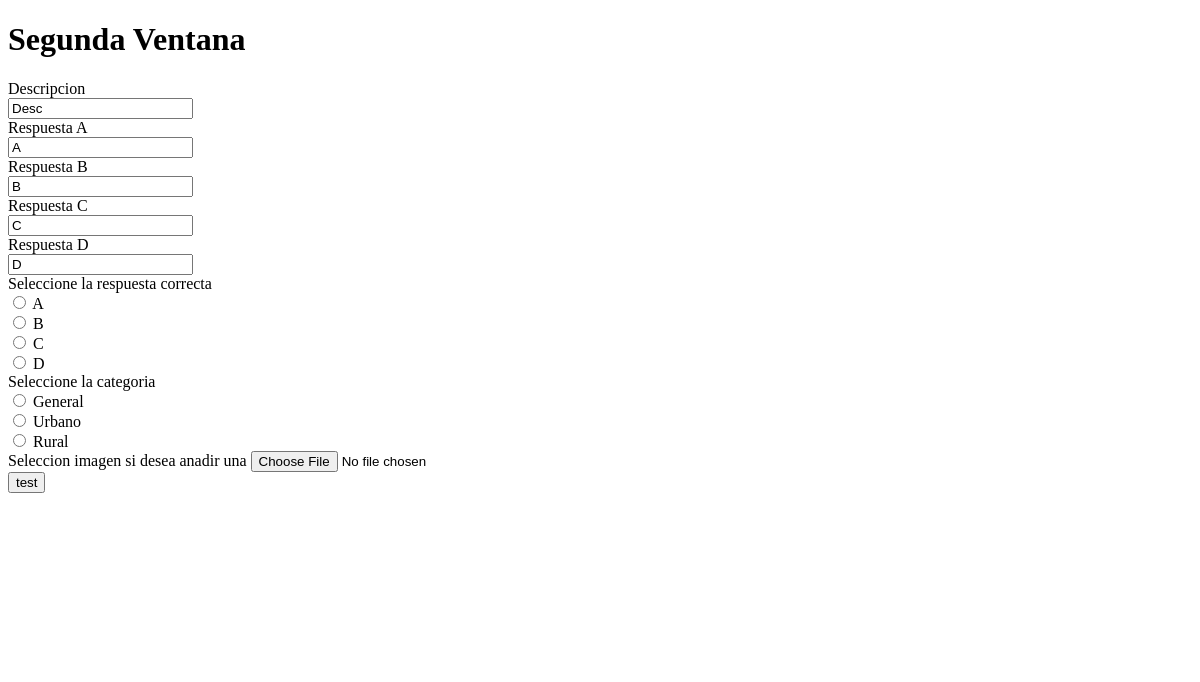
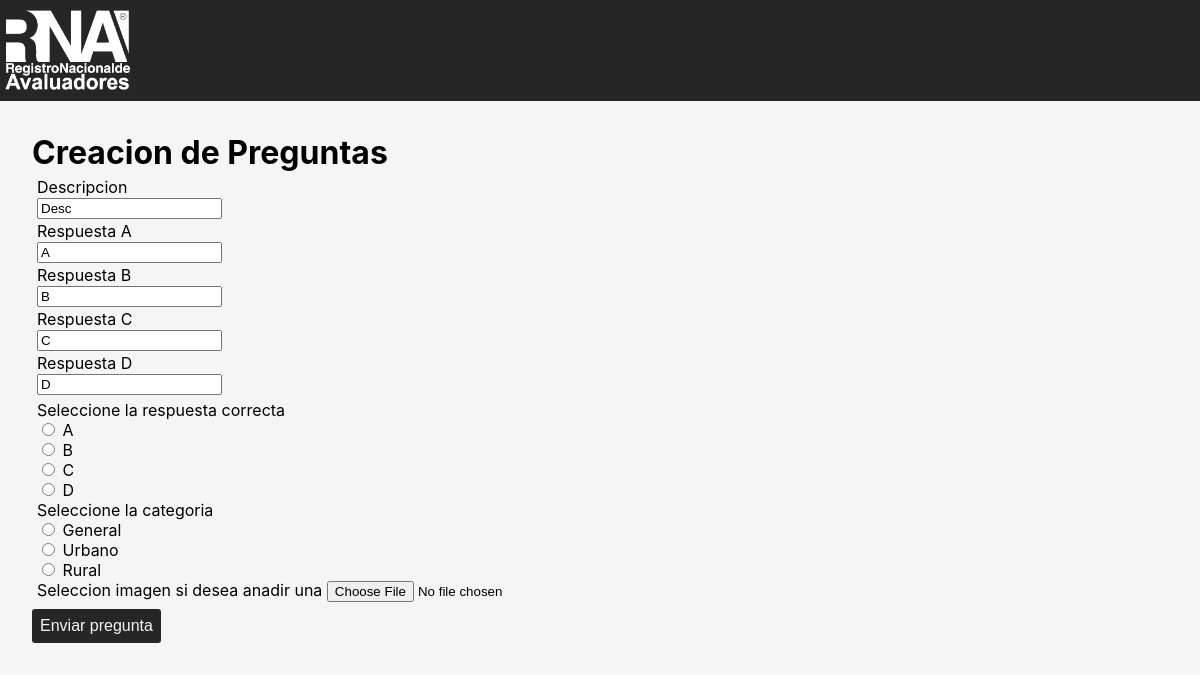
Before and after one commit to daniellcobos/electronnn, an Electron app: page src/ondex.html in a window 1200 px wide. Drawn offline with Linux system fonts and the light colour scheme; no server answers.

Commit message:
cambios esteticos

```diff
--- a/src/app.css
+++ b/src/app.css
@@ -1,3 +1,28 @@
+html{
+    margin: 0;
+    padding: 0;
+}
+body   {
+    font-family: -apple-system, BlinkMacSystemFont, "Segoe UI", Roboto, Helvetica, Arial, sans-serif;
+    padding: 0;
+    margin: 0 !important;
+ }
+ header{
+    background-color: rgb(39, 38, 38);
+    width: 100%;
+    height: 6rem;
+    margin-top: 0;
+    padding-top: 5px;
+  }
+  header img {
+    max-height: 5rem;
+    margin: 5px;
+  }
+  main{
+    padding: 2rem;
+    background-color: whitesmoke;
+  }
+
 .newbutton{
     margin: 5px;
 }
@@ -6,16 +31,43 @@
     border: solid black 1px;
     width: 75%;
     margin-left: 1rem;
+    margin-top: 2rem;
+    font-size: 12px;
+    padding-left: 1rem;
+}
+.editform{
+    margin: 2px;
+    box-shadow: 5px;
 }
 img{
     display: block;
-    width: 75%;
+    max-width: 75%;
     margin-left: 1rem;
     margin-right: 1rem;
+    max-height: 400px;
+
 }
 .Respuesta{
     display: block;
+    margin-top: 3px;
+}
+input{
+    margin-bottom: 2px;
 }
 .Categoria{
     display: block;
 }
+h1{
+    margin: 0%;
+  }
+  button{
+    background-color: rgb(39, 38, 38);
+    color: whitesmoke;
+    border: 0px;
+    font-size: 16px;
+    padding: 0.5rem;
+    border-radius: 3px;
+  }
+form{
+    padding: 5px;
+}
--- a/src/index.css
+++ b/src/index.css
@@ -1,7 +1,28 @@
 body {
   font-family: -apple-system, BlinkMacSystemFont, "Segoe UI", Roboto, Helvetica, Arial, sans-serif;
   margin: auto;
-  max-width: 38rem;
+  background-color:whitesmoke;
+}
+header{
+  background-color: rgb(39, 38, 38);
+  width: 100%;
+  height: 6rem;
+}
+header img {
+  max-height: 5rem;
+  margin: 5px;
+}
+main{
   padding: 2rem;
+}
+h1{
+  margin: 0%;
+}
+button{
   background-color: rgb(39, 38, 38);
+  color: whitesmoke;
+  border: 0px;
+  font-size: 16px;
+  padding: 0.5rem;
+  border-radius: 3px;
 }
--- a/src/ondex.html
+++ b/src/ondex.html
@@ -7,7 +7,11 @@
     <link rel="stylesheet" type="text/css"  href="app.css">
 </head>
 <body>
-    <div> <h1>Segunda Ventana</h1> </div>
+    <header>
+    <img src="rnalogo.png" alt="logo">
+    </header>
+    <main>
+      <div> <h1>Creacion de Preguntas</h1> </div>
 
     <form>
         <label for="desc">Descripcion</label><br>
@@ -46,7 +50,9 @@
       </form>
 
 
-    <button id='test'> test </button>
+   <button id="charge"> Enviar pregunta</button>
+    </main>
+
 
     <script>
         // You can also require other files to run in this process
--- a/src/renderer2.js
+++ b/src/renderer2.js
@@ -7,8 +7,7 @@ const {basename} = require('path');
 const userpath = path.join(app.getPath('userData'),'images')
 let main = document.querySelector('form')
 cbutton = document.getElementById('charge')
-tbutton = document.getElementById('test')
-upbutton = document.getElementById('upload')
+
 
 cbutton.addEventListener('click', () => {
   if (!fs.existsSync(userpath)) {
@@ -22,10 +21,7 @@ cbutton.addEventListener('click', () => {
 });
 
 
-tbutton.addEventListener('click', () =>{
 
-  ipcRenderer.send('database')
-});
 
 const makeQuestion = (desc,a,b,c,d,rest,cat,img) => {
   const newQuestion = {
```
Also changed, not shown: src/index.html (+6 -0 lines), src/renderer3.js (+7 -9 lines), src/undex.html (+9 -3 lines), src/rnalogo.png (added).
